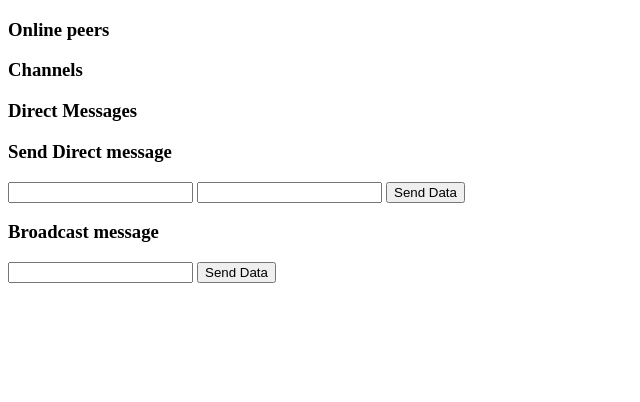
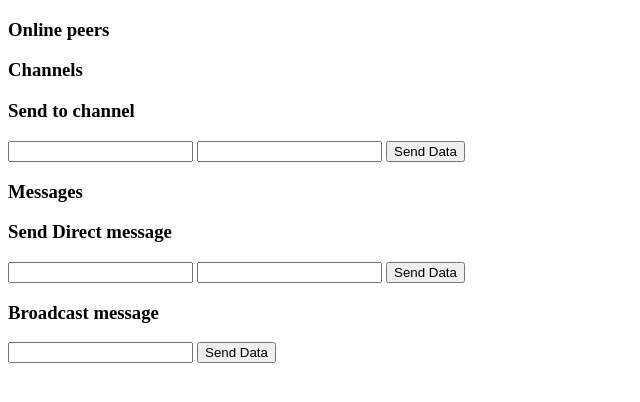
Before and after one commit to trannhatdang/assignment-1-mmt, a plain HTML site: page www/chat.html in a window 1280 px wide. Shown: the whole page, without its empty margins (0-640 px from the left). Drawn offline with Linux system fonts and the light colour scheme; no server answers.

Commit message:
UI for channel messages

```diff
--- a/www/chat.html
+++ b/www/chat.html
@@ -47,9 +47,22 @@
     </div>
 </div>
 
+
 <div>
-    <h3>Direct Messages</h3>
-    <div id="direct messages">
+    <h3>Send to channel</h3>
+    <div>
+        <form id="sendToChannel" method="POST" action="/sendchannel">
+            <input name="channel name" type="text">
+            <input name="message" type="text">
+            <button type="button" onclick="sendToChannel()">Send Data</button>
+        </form>
+    </div>
+</div>
+
+
+<div>
+    <h3>Messages</h3>
+    <div id="messages">
 
     </div>
 </div>
@@ -84,11 +97,12 @@
         let paragraph = document.createElement('p');
         paragraph.textContent = username + ": " + msg;
 
-        if (!channel) {
-            let displaylist = document.getElementById('direct messages');
-            displaylist.appendChild(paragraph);
-            return;
+        if (channel) {
+            paragraph.textContent = '{' + channel + '}: ' + paragraph.textContent;
         }
+
+        let displaylist = document.getElementById('messages');
+        displaylist.appendChild(paragraph);
     }
 
     async function sendRequest(url, method = 'GET', data = null) {
@@ -180,6 +194,32 @@
         )
     }
 
+    async function sendToChannel() {
+        let form = document.getElementById('sendToChannel')
+        let data = new FormData(form);
+        let chname = data.get('channel name')
+        let msg = data.get('message')
+
+        if (chname.length == 0) {
+            console.log("Channel name must not be empty.")
+            return;
+        }
+
+        if (msg.length == 0) {
+            console.log("Message must not be empty.");
+            return;
+        }
+
+        await sendRequest('/sendchannel', 'POST', {
+            'channel': chname,
+            'message': msg
+        }).then((v) => {
+            displayMessage("[You]", msg, chname);
+        }).catch((x) =>
+            console.log("Failed to send message to peer")
+        )
+    }
+
     async function broadcast() {
         let form = document.getElementById('broadcast')
         let data = new FormData(form);
@@ -217,7 +257,7 @@
                         if (v['id'] == msg['sender']) peername = v['username']
                     });
 
-                    displayMessage(peername, msg['message'])
+                    displayMessage(peername, msg['message'], msg['channel'])
                 });
             });
     }
@@ -259,6 +299,7 @@
                     button.type = "Button";
                     button.addEventListener("click", () => {
                         sendRequest('/joinchannel', 'POST', c['name'])
+                        pollChannels()
                     });
                     channellist.appendChild(button);
                 }
```
